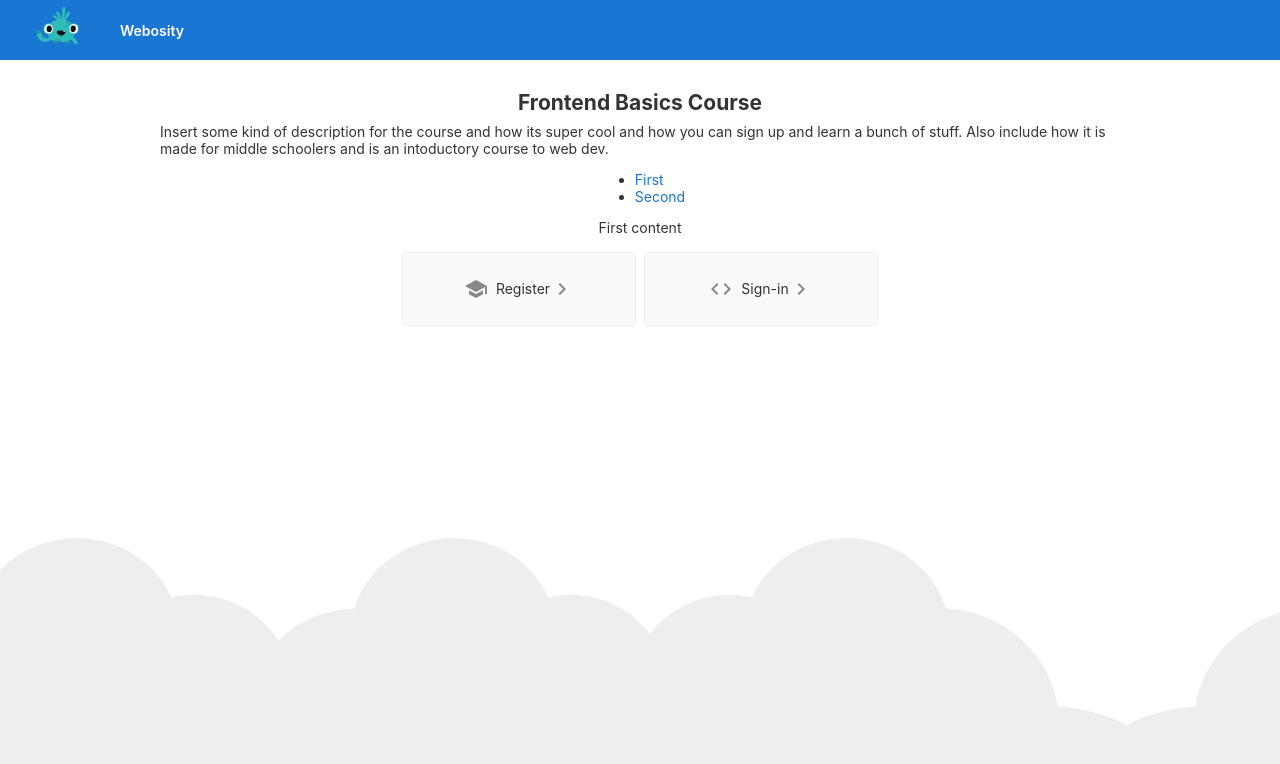
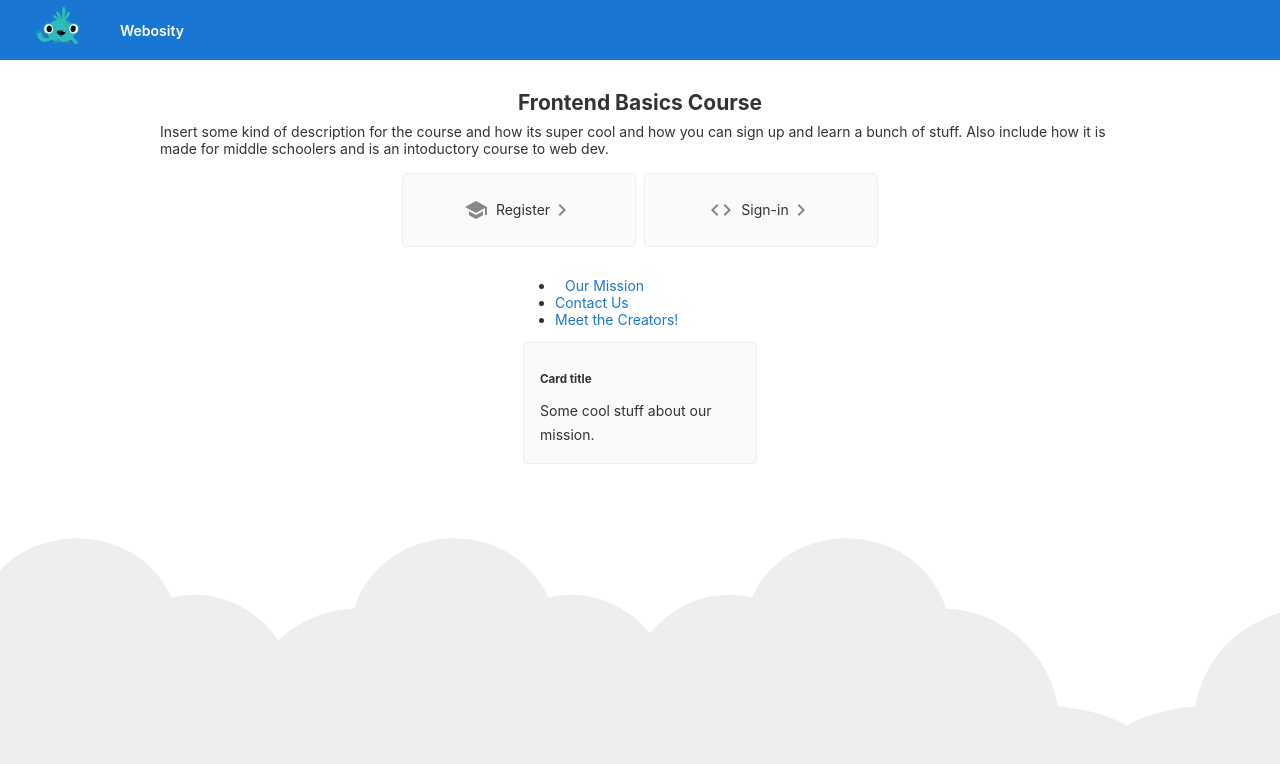
Before and after one commit to emkelsey32/SeniorProject, an Angular app: page / in a window 1280 px wide. Shown: the top 764 px of the page. Built offline with nearby package versions, Linux system fonts and the light colour scheme.

Commit message:
Added the cards and tabs in through ng bootstrap

```diff
--- a/src/app/home-page/home-page.component.html
+++ b/src/app/home-page/home-page.component.html
@@ -6,17 +6,6 @@
       and learn a bunch of stuff. Also include how it is made for middle schoolers and is an
       intoductory course to web dev.
     </p>
-    <ul ngbNav #nav="ngbNav" class="nav-tabs">
-      <li ngbNavItem>
-        <a ngbNavLink>First</a>
-        <ng-template ngbNavContent>First content</ng-template>
-      </li>
-      <li ngbNavItem>
-        <a ngbNavLink>Second</a>
-        <ng-template ngbNavContent>Second content</ng-template>
-      </li>
-    </ul>
-    <div [ngbNavOutlet]="nav"></div>
     <div class="card-container">
       <a class="card" target="_self" rel="noopener" href="registration-page">
         <svg class="material-icons" xmlns="http://www.w3.org/2000/svg" width="24" height="24" viewBox="0 0 24 24"><path d="M5 13.18v4L12 21l7-3.82v-4L12 17l-7-3.82zM12 3L1 9l11 6 9-4.91V17h2V9L12 3z"/></svg>
@@ -29,7 +18,54 @@
         <svg class="material-icons" xmlns="http://www.w3.org/2000/svg" width="24" height="24" viewBox="0 0 24 24"><path d="M10 6L8.59 7.41 13.17 12l-4.58 4.59L10 18l6-6z"/></svg>
       </a>
     </div>
+    <div class="container">
+      <div class="row">
+        <div class="col">
 
+        </div>
+        <div class="col-6">
+          <ul ngbNav #nav="ngbNav" class="nav-tabs">
+            <li ngbNavItem style="padding-right: 35px; padding-left: 10px" >
+              <a ngbNavLink>Our Mission</a>
+              <ng-template ngbNavContent>
+                <a class = "card border-primary w-100" style="height:fit-content">
+                  <div class="card-body">
+                    <h5 class="card-title">Card title</h5>
+                    <p class="card-text">Some cool stuff about our mission.</p>
+                  </div>
+                </a>
+              </ng-template>
+            </li>
+            <li ngbNavItem style="padding-right: 35px" >
+              <a ngbNavLink>Contact Us</a>
+              <ng-template ngbNavContent>
+                <a class = "card border-primary w-100" style="height:fit-content">
+                  <div class="card-body" >
+                    <h5 class="card-title">Card title</h5>
+                    <p class="card-text">Only contact info about Emily so only she has to deal with that testing a very super duper long string to see what happens to the component.</p>
+                  </div>
+                </a>
+              </ng-template>
+            </li>
+            <li ngbNavItem>
+              <a ngbNavLink>Meet the Creators!</a>
+              <ng-template ngbNavContent>
+                <a class = "card border-primary w-100" style="height:fit-content">
+                  <div class="card-body">
+                    <h5 class="card-title">Card title</h5>
+                    <p class="card-text">A PHD disertation about how cool I am.</p>
+                  </div>
+                </a>
+              </ng-template>
+            </li>
+          </ul>
+          <div [ngbNavOutlet]="nav"></div>
+        </div>
+        <div class="col">
+
+        </div>
+      </div>
+    </div>
     <svg id="clouds" xmlns="http://www.w3.org/2000/svg" width="2611.084" height="485.677" viewBox="0 0 2611.084 485.677">
       <title>Gray Clouds Background</title>
       <path id="Path_39" data-name="Path 39" d="M2379.709,863.793c10-93-77-171-168-149-52-114-225-105-264,15-75,3-140,59-152,133-30,2.83-66.725,9.829-93.5,26.25-26.771-16.421-63.5-23.42-93.5-26.25-12-74-77-130-152-133-39-120-212-129-264-15-54.084-13.075-106.753,9.173-138.488,48.9-31.734-39.726-84.4-61.974-138.487-48.9-52-114-225-105-264,15a162.027,162.027,0,0,0-103.147,43.044c-30.633-45.365-87.1-72.091-145.206-58.044-52-114-225-105-264,15-75,3-140,59-152,133-53,5-127,23-130,83-2,42,35,72,70,86,49,20,106,18,157,5a165.625,165.625,0,0,0,120,0c47,94,178,113,251,33,61.112,8.015,113.854-5.72,150.492-29.764a165.62,165.62,0,0,0,110.861-3.236c47,94,178,113,251,33,31.385,4.116,60.563,2.495,86.487-3.311,25.924,5.806,55.1,7.427,86.488,3.311,73,80,204,61,251-33a165.625,165.625,0,0,0,120,0c51,13,108,15,157-5a147.188,147.188,0,0,0,33.5-18.694,147.217,147.217,0,0,0,33.5,18.694c49,20,106,18,157,5a165.625,165.625,0,0,0,120,0c47,94,178,113,251,33C2446.709,1093.793,2554.709,922.793,2379.709,863.793Z" transform="translate(142.69 -634.312)" fill="#eee"/>
--- a/src/styles.scss
+++ b/src/styles.scss
@@ -2,3 +2,6 @@
 
 /* Importing Bootstrap SCSS file. */
 @import '~bootstrap/scss/bootstrap';
+
+/* Importing Bootstrap SCSS file. */
+@import '~bootstrap/scss/bootstrap';
```
